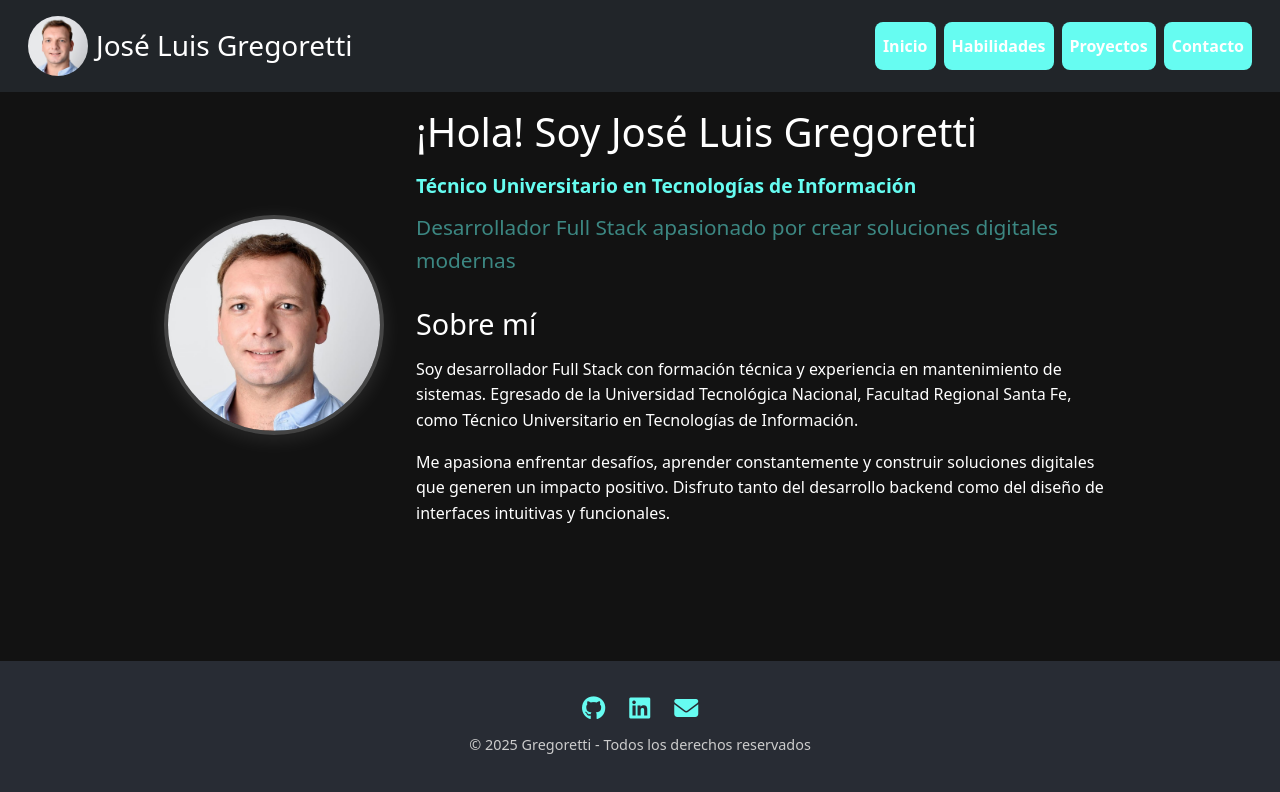
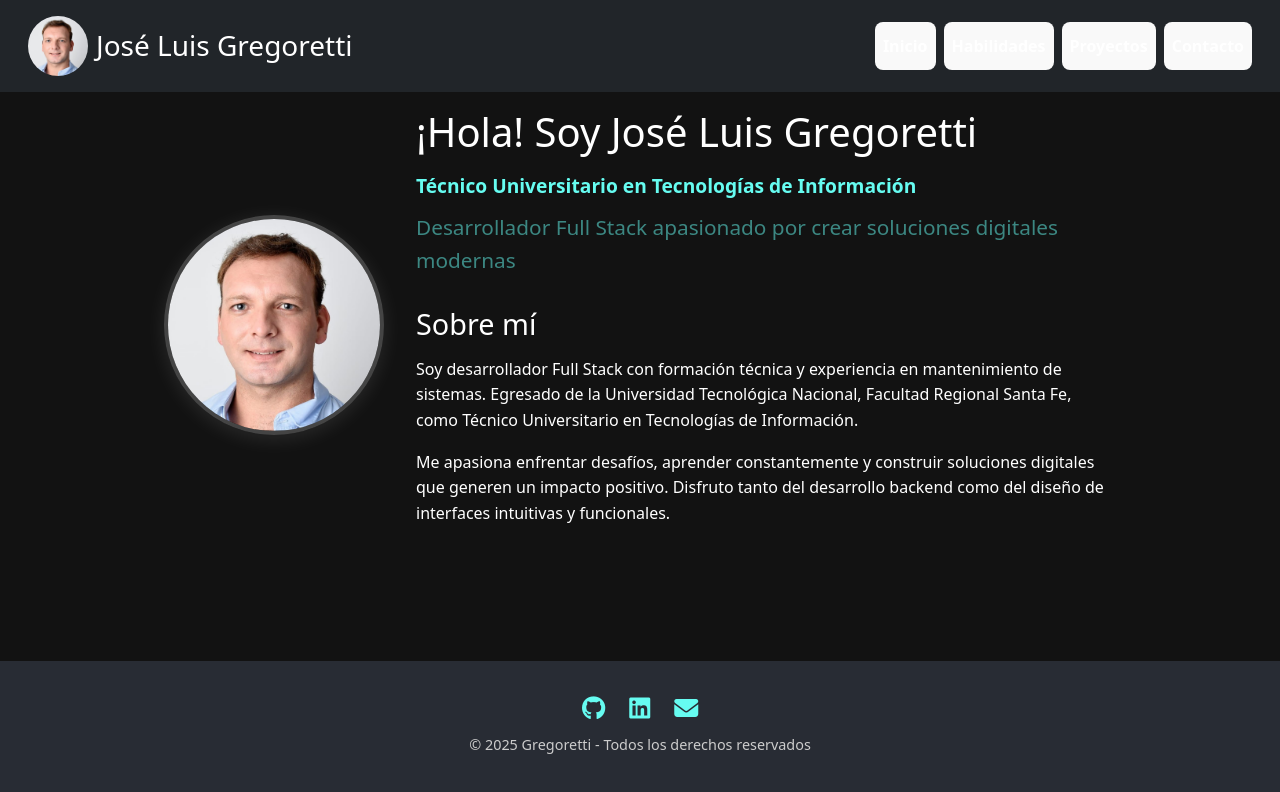
Before and after one commit to grego1986/porfolio-jose-gregoretti, a React (Vite) app: page / in a window 1280 px wide. Shown: the top 792 px of the page. Built offline with nearby package versions, Linux system fonts and the light colour scheme.

Commit message:
modificar color boton navar

```diff
--- a/src/styles/navbar.css
+++ b/src/styles/navbar.css
@@ -29,7 +29,7 @@
   }
 
   .btn {
-    background-color: #66fcf1;
+    background-color: #f9f9f9;
     color: #121212;
     border: none;
     padding: 12px 24px;
```
